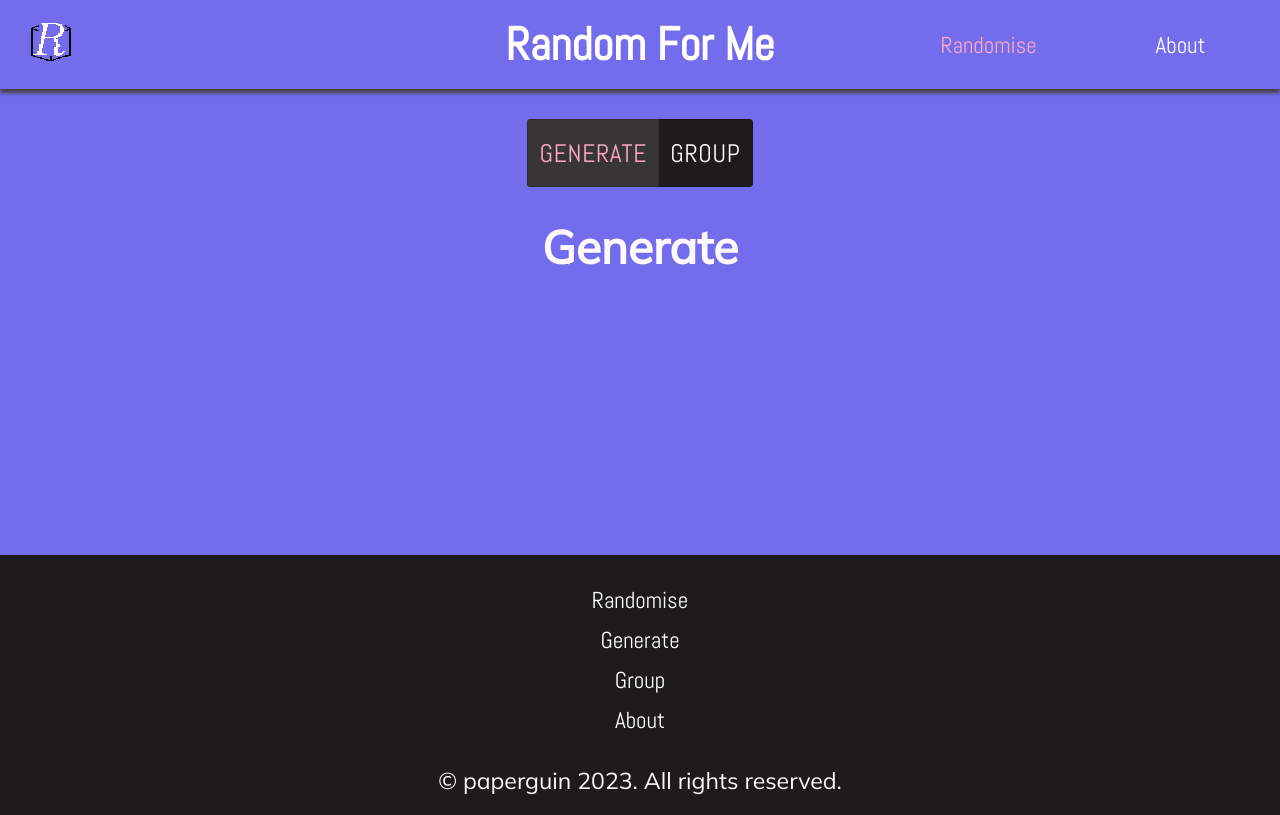
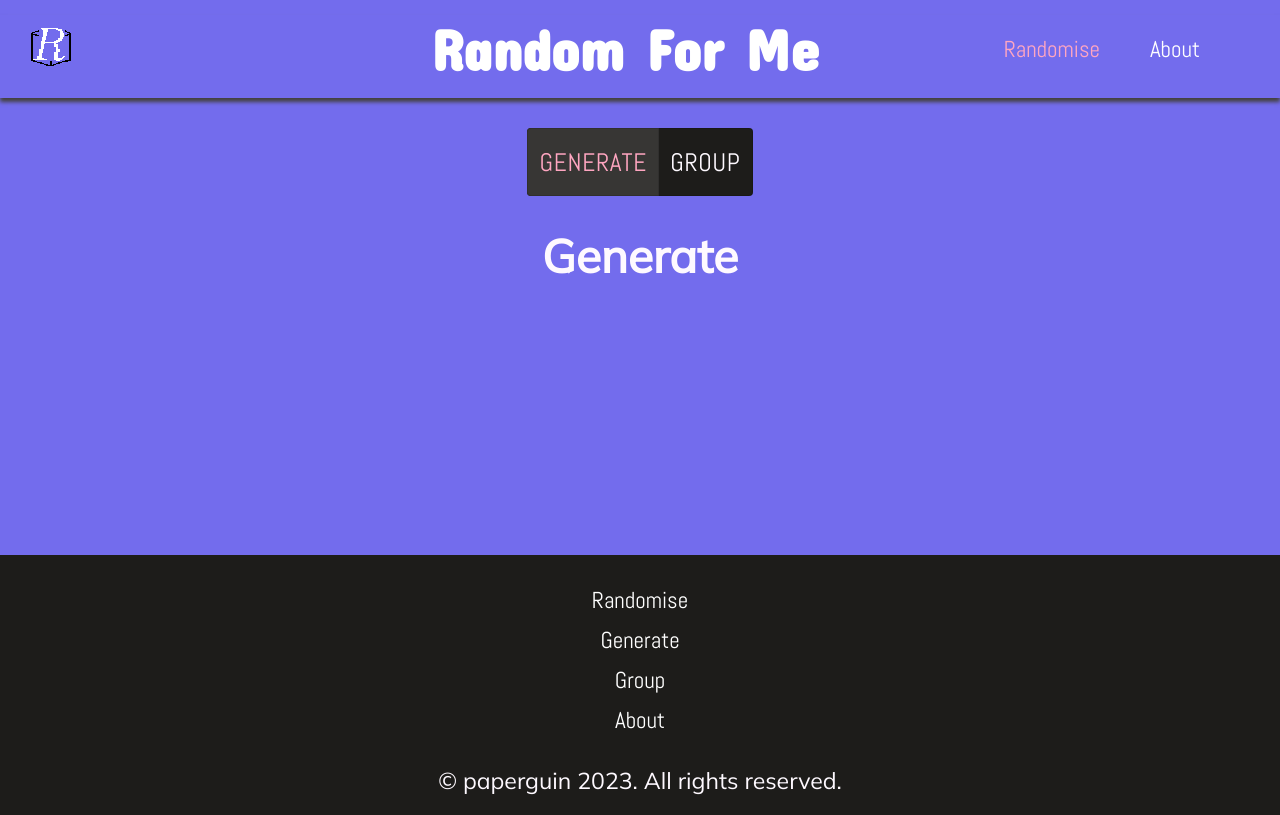
Before and after one commit to Ravvers/randomforme, a React (Vite) app: page /randomise in a window 1280 px wide. Built offline with nearby package versions, Linux system fonts and the light colour scheme.

Commit message:
neaten the header directory and move styles to index.css

```diff
--- a/src/components/Directory/Directory.tsx
+++ b/src/components/Directory/Directory.tsx
@@ -2,7 +2,7 @@ import { Link, NavLink } from "react-router-dom";
 import { headerRoutes } from "../../navigation/router";
 import { StyleAttribute, css } from "glamor";
 import { theme } from "../../styles/colourPalette";
-import { FooterDirectory } from "../FooterDirectory/FooterDirectory";
+import { FooterInPageDirectory } from "../FooterInPageDirectory/FooterInPageDirectory";
 import React from "react";
 
 type DirectoryProps = {
@@ -19,7 +19,6 @@ export const Directory = (props: DirectoryProps) => {
 			role="navigation"
 			aria-label={props.className}
 		>
-			<>
 			{Object.entries(headerRoutes).map((routeMap) => {
 				return (
 					<React.Fragment key={routeMap[0]}>
@@ -36,15 +35,13 @@ export const Directory = (props: DirectoryProps) => {
 						>
 							{routeMap[1].navigationDisplayName}
 						</LinkComponent>
-							{routeMap[1].navigationDisplayName ===
-								"Randomise" &&
+						{routeMap[1].navigationDisplayName === "Randomise" &&
 							props.className === "footer-directory" && (
-									<FooterDirectory />
+								<FooterInPageDirectory />
 							)}
 					</React.Fragment>
 				);
 			})}
-			</>
 		</div>
 	);
 };
--- a/src/components/FooterDirectory/FooterDirectory.tsx
+++ b/src/components/FooterInPageDirectory/FooterInPageDirectory.tsx
@@ -8,7 +8,7 @@ type DirectoryProps = {
 	className?: string;
 };
 
-export const FooterDirectory = (props: DirectoryProps) => {
+export const FooterInPageDirectory = (props: DirectoryProps) => {
 	return (
 		<div
 			className={props.className}
--- a/src/components/Header/Header.tsx
+++ b/src/components/Header/Header.tsx
@@ -4,7 +4,6 @@ import { Directory } from "../Directory/Directory";
 import { Link } from "react-router-dom";
 
 const linkStyles = css({
-	marginRight: 30,
 	":hover": {
 		color: theme.global.accent,
 		transition: "0.5s"
@@ -14,29 +13,14 @@ const linkStyles = css({
 export const Header = () => {
 	return (
 		<div id="header">
-			<div
-				style={{
-					width: "30%",
-					display: "flex",
-					justifyContent: "flex-start",
-					alignItems: "center"
-				}}
-			>
-				<Link key={"logo"} to={"randomise"}>
-					<img
-						src="/logo.svg"
-						alt="logo"
-						style={{
-							maxHeight: "42px",
-							maxWidth: "42px",
-							marginLeft: "30px"
-						}}
-					/>
+			<div id="logo-container">
+				<Link to={"randomise"}>
+					<img id="logo" src="/logo.svg" alt="logo" />
 				</Link>
 			</div>
 			<div style={{ width: "40%", alignItems: "center" }}>
-				<Link key={"logo"} to={"randomise"}>
-					<h1 style={{ margin: 0 }}>Random For Me</h1>
+				<Link to={"randomise"}>
+					<h1 className="title">Random For Me</h1>
 				</Link>
 			</div>
 
--- a/src/styles/index.css
+++ b/src/styles/index.css
@@ -20,12 +20,8 @@ a {
 
 .title {
 	font-family: "Concert One", cursive;
-	margin: 3vh;
+	margin: 0;
 	font-size: 2.5em;
-}
-
-.title > h1 {
-	margin: 0;
 }
 
 #header {
@@ -38,19 +34,29 @@ a {
 	padding-bottom: 15px;
 }
 
-#header > * {
-	margin: 0 auto;
+#logo {
+	max-height: 42px;
+	max-width: 42px;
+	margin-left: 30px;
+}
+
+#logo-container {
+	width: 30%;
+	display: flex;
+	justify-content: flex-start;
+	align-items: center;
 }
 
 .header-directory {
 	width: 30%;
 	display: flex;
-	justify-content: space-around;
+	justify-content: flex-end;
 	align-items: center;
+	margin-right: 30px;
 }
 
-#header a {
-	text-decoration: none;
+.header-directory > a {
+	margin-right: 50px;
 }
 
 #footer {
```
Lines whose indentation alone changed are shown as unchanged.
